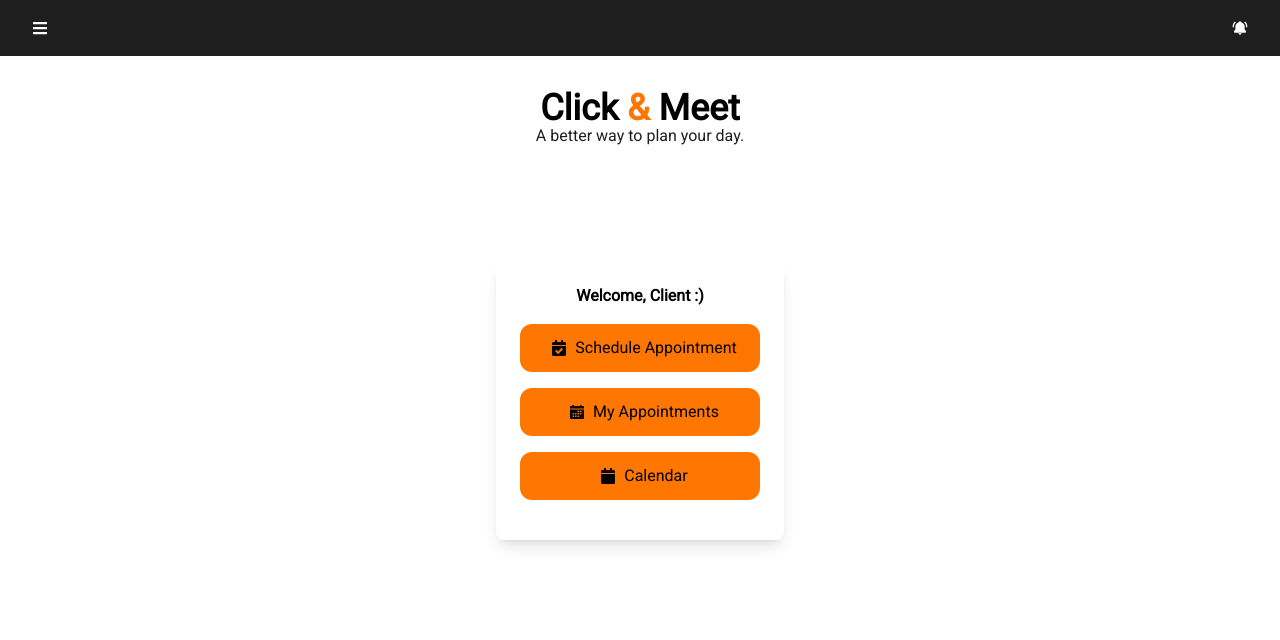
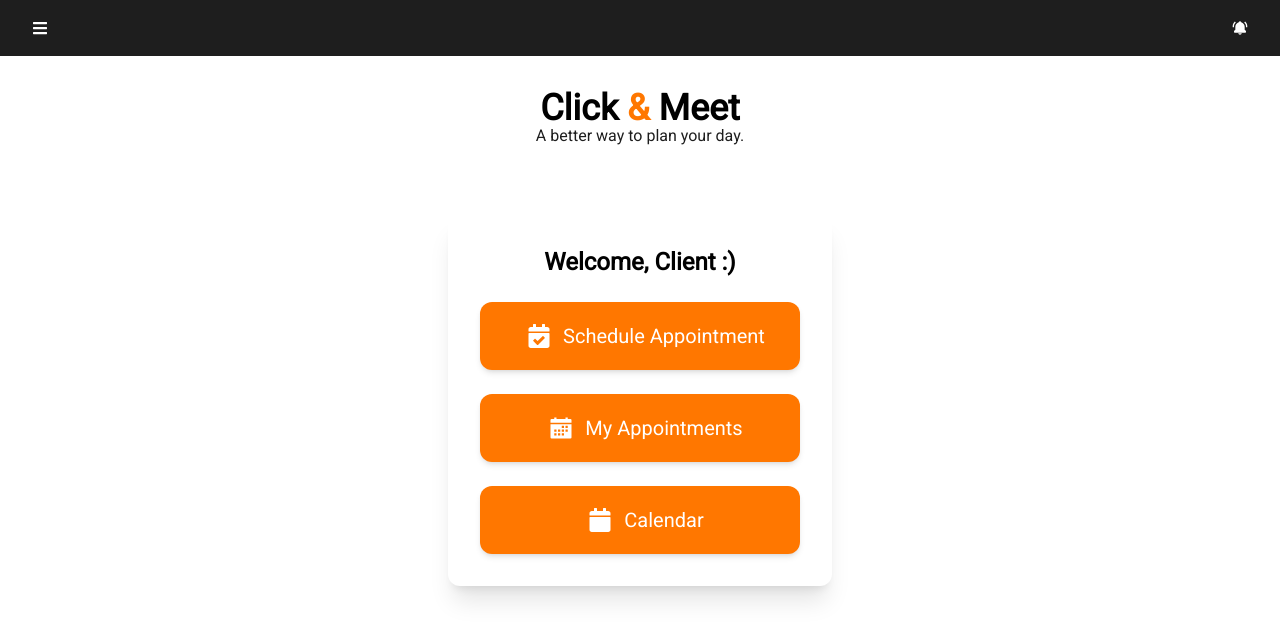
Before and after one commit to DiegoEMartinezZ/Click-Meet, a React (Vite) app: page /client in a window 1280 px wide. Shown: the top 640 px of the page. Built offline with nearby package versions, Linux system fonts and the light colour scheme.

Commit message:
fix: enhance MenuButton navigation and improve styling in MenuAdmin and MenuClient components

```diff
--- a/src/UI/buttons/MenuButton.jsx
+++ b/src/UI/buttons/MenuButton.jsx
@@ -4,19 +4,21 @@ const MenuButton = ({ icon: Icon, text, url }) => {
   const navigate = useNavigate();
 
   const handlerToPage = () => {
-    navigate(url);
+    if (url) {
+      navigate(url);
+    } else {
+      console.log("URL not provided for:", text);
+    }
   };
 
   return (
-    <>
-      <li
-        className="bg-clickmeet-orange flex items-center justify-center py-3 w-60 rounded-xl m-auto my-4 cursor-pointer"
-        onClick={handlerToPage}
-      >
-        {Icon && <Icon className="mx-2" />}
-        <h1>{text}</h1>
-      </li>
-    </>
+    <li
+      className="bg-clickmeet-orange text-white flex items-center justify-center p-3 md:py-4 lg:py-5 w-full rounded-xl shadow-md transition-all duration-200 cursor-pointer transform hover:scale-105"
+      onClick={handlerToPage}
+    >
+      {Icon && <Icon className="mx-2 md:mx-3 text-lg md:text-xl lg:text-2xl" />}
+      <h1 className="text-base md:text-lg lg:text-xl font-medium">{text}</h1>
+    </li>
   );
 };
 
--- a/src/components/menu/MenuAdmin.jsx
+++ b/src/components/menu/MenuAdmin.jsx
@@ -5,9 +5,9 @@ const MenuAdmin = ({ title }) => {
   return (
     <>
       <section className="absolute top-0 bottom-0 right-0 left-0 h-screen grid place-items-center">
-        <div className="bg-white p-6 shadow-lg rounded-lg">
-          <h1 className="text-center font-bold">{title}</h1>
-          <ul>
+        <div className="bg-white p-8 shadow-xl rounded-xl md:w-96">
+          <h1 className="text-center font-bold md:text-2xl mb-6">{title}</h1>
+          <ul className="space-y-6">
             <MenuButton
               icon={FaCalendarCheck}
               text={"Upcoming Meetings"}
--- a/src/components/menu/MenuClient.jsx
+++ b/src/components/menu/MenuClient.jsx
@@ -6,12 +6,24 @@ const MenuClient = ({ title }) => {
   return (
     <>
       <section className="absolute top-0 bottom-0 right-0 left-0 h-screen grid place-items-center">
-        <div className="bg-white p-6 shadow-lg rounded-lg">
-          <h1 className="text-center font-bold">{title}</h1>
-          <ul>
-            <MenuButton icon={FaCalendarCheck} text={"Schedule Appointment"} url={"/client/appointment"} />
-            <MenuButton icon={IoCalendarSharp} text={"My Appointments"} />
-            <MenuButton icon={FaCalendar} text={"Calendar"} />
+        <div className="bg-white p-8 shadow-xl rounded-xl md:w-96 ">
+          <h1 className="text-center font-bold md:text-2xl mb-6">{title}</h1>
+          <ul className="space-y-6">
+            <MenuButton
+              icon={FaCalendarCheck}
+              text={"Schedule Appointment"}
+              url={"/client/appointment"}
+            />
+            <MenuButton
+              icon={IoCalendarSharp}
+              text={"My Appointments"}
+              url={"/client/my-appointments"}
+            />
+            <MenuButton
+              icon={FaCalendar}
+              text={"Calendar"}
+              url={"/client/calendar"}
+            />
           </ul>
         </div>
       </section>
```
